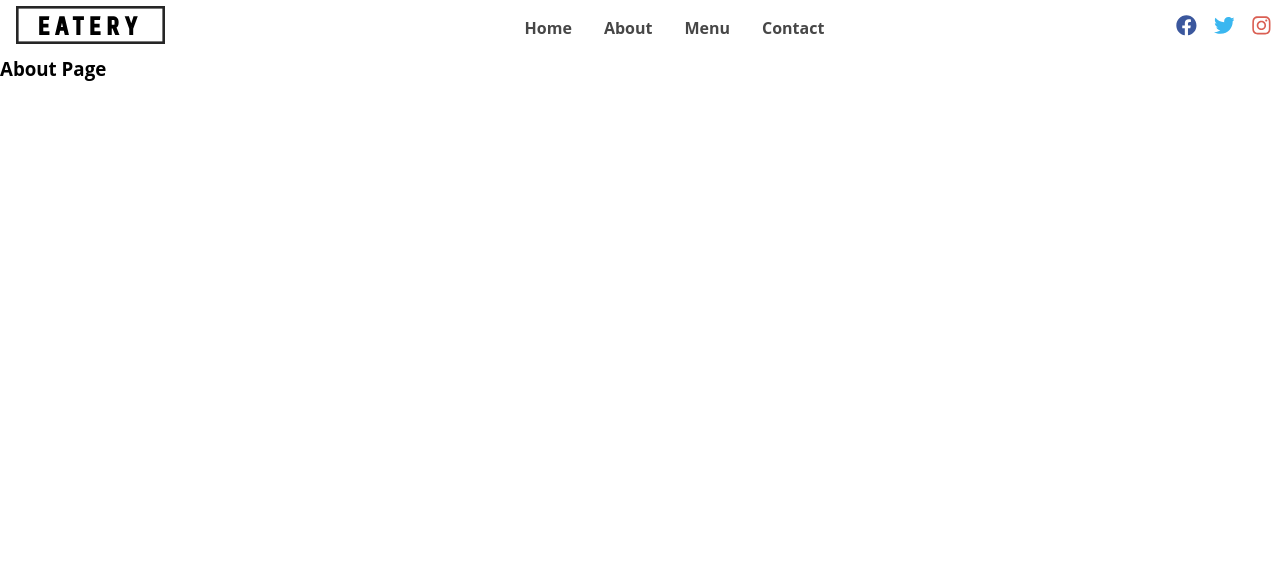
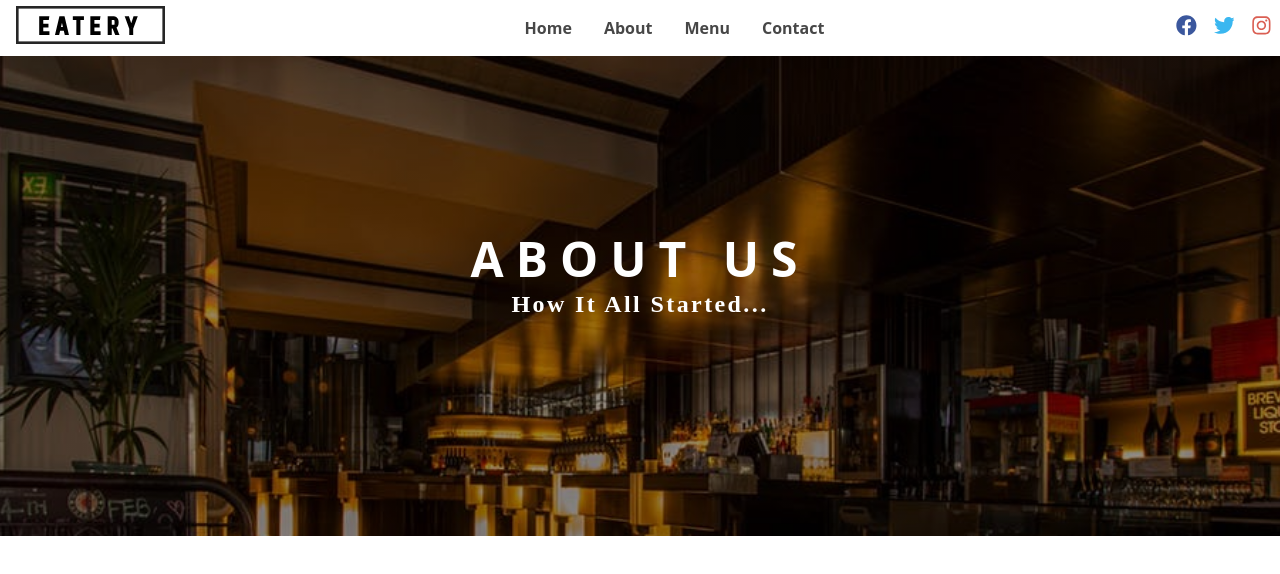
Before and after one commit to guhandelta/GatsbyRestaurant, a Gatsby site: page /about in a window 1280 px wide. Built offline with nearby package versions, Linux system fonts and the light colour scheme; Gatsby itself is replaced by a stand-in of ours.

Commit message:
Created the Banner Component, with all the required styling

```diff
--- a/src/pages/about.js
+++ b/src/pages/about.js
@@ -1,12 +1,18 @@
 import React from "react"
 import Layout from "../components/layout"
 import SEO from "../components/seo"
-import styled from "styled-components"
+import { PageHeader, Banner } from "../utils"
+import aboutImg from "../images/bcg/aboutBcg.jpeg"
 
 const AboutPage = () => (
   <Layout>
     <SEO title="Home" keywords={[`gatsby`, `react`, `restaurant`]} />
-    <h3>About Page</h3>
+    <PageHeader img={aboutImg}>
+      <Banner
+        title="About Us"
+        subtitle="How it all started..."
+      ></Banner>
+    </PageHeader>
   </Layout>
 )
 
--- /dev/null
+++ b/src/utils/Banner.js
@@ -0,0 +1,34 @@
+import React from "react"
+import styled from "styled-components"
+import { styles } from "../utils"
+
+export default function Banner({ title, subtitle, children }) {
+  return (
+    <BannerWrapper>
+      <h1 className="title">{title}</h1>
+      <h3 className="subtitle">{subtitle}</h3>
+      {children}
+    </BannerWrapper>
+  )
+}
+
+const BannerWrapper = styled.div`
+  margin-bottom: 3rem;
+  text-align: center;
+  .title {
+    color: ${styles.colors.mainWhite};
+    font-size: 3rem;
+    text-transform: uppercase;
+    ${styles.letterSpacing({ spacing: "0.75rem" })}
+  }
+  .subtitle {
+    color: ${styles.colors.mainWhite};
+    ${styles.textSlanted};
+    ${styles.letterSpacing({ spacing: "0.15rem" })};
+    font-size: 1.5rem;
+    text-transform: capitalize;
+  }
+`
+Banner.defaultProps = {
+  title: "default title",
+}
--- a/src/utils/Header.js
+++ b/src/utils/Header.js
@@ -4,6 +4,10 @@ import img from "../images/bcg/homeBcg.jpeg"
 
 function HomeHeader({ img, children }) {
   return <IndexHeader img={img}>{children}</IndexHeader>
+}
+
+function PageHeader({ img, children }) {
+  return <DefaultHeader img={img}>{children}</DefaultHeader>
 }
 
 const IndexHeader = styled.header`
@@ -17,8 +21,21 @@ const IndexHeader = styled.header`
 // min-height -> calc => total height - navbar height => the image starts after the navbar
 //  center/cover fixed no-repeat => bg-position/bg-size bg-attachement bg-repeat
 
-HomeHeader.defaultProps = { // Default Props => To prevent any import issues on the respective pages, from not displaying the bg mg
+// Same as IndexHeader, but instead of applying styles on a HTML element, a styled component can be imported and only the paramaters-
+// - that require different customization or styling, shall be mentioned and rest of the styling is imported from that component
+// EXPL => Here the styled component DefaultHeader imports all the styles from IndexHeader and only the height of attr needs change-
+//- so only that is mentioned
+const DefaultHeader = styled(IndexHeader)`
+  min-height: 60vh;
+`
+
+HomeHeader.defaultProps = {
+  // Default Props => To prevent any import issues on the respective pages, from not displaying the bg img
   img: img,
 }
 
-export { HomeHeader } // Destructuring is done here as multiple components will be expoerted from this file
+PageHeader.defaultProps = {
+  img: img,
+}
+
+export { HomeHeader, PageHeader } // Destructuring is done here as multiple components will be expoerted from this file
--- a/src/utils/index.js
+++ b/src/utils/index.js
@@ -1,4 +1,4 @@
 import * as styles from "./styles"
-import { HomeHeader } from "./Header"
-
-export { HomeHeader, styles }
+import { HomeHeader, PageHeader } from "./Header"
+import Banner from "./Banner"
+export { styles, HomeHeader, PageHeader, Banner }
```
Also changed, not shown: src/pages/contact.js (+5 -2 lines), src/pages/index.js (+7 -2 lines), src/pages/menu.js (+5 -2 lines).
